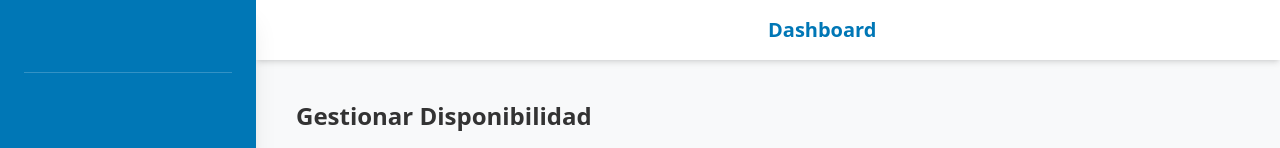
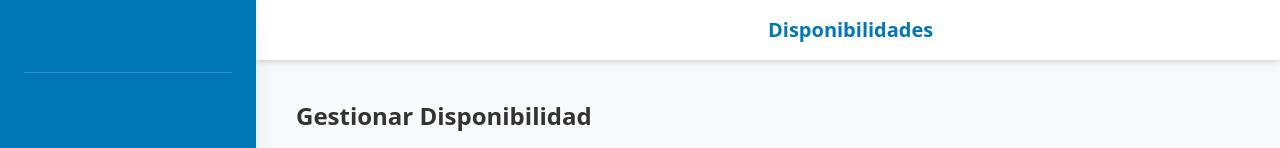
Before and after one commit to jlvelizber/mediappFront, a Next.js app: page /doctor/availavility in a window 1280 px wide. Shown: the top 148 px of the page. Built offline with nearby package versions, Linux system fonts and the light colour scheme; no server answers; some icons are missing.

Commit message:
Make context for layout

```diff
--- a/src/app/components/Navbar/Navbar.tsx
+++ b/src/app/components/Navbar/Navbar.tsx
@@ -1,11 +1,14 @@
+import { useLayout } from "@/app/context";
 import { UserMenu } from "../UserMenu";
 
 export default function Navbar() {
 
+    const { titlePage } = useLayout()
+
     return (
         <nav className="bg-white shadow-md p-4 flex justify-between items-center">
             <div className="flex-1 md:none"></div>
-            <h2 className="text-xl flex-1 font-bold text-primary">Dashboard</h2>
+            <h2 className="text-xl flex-1 font-bold text-primary">{titlePage || "Dashboard"}</h2>
             {/* User menu */}
             <div className="flex items-center space-x-4">
                 <UserMenu />
--- /dev/null
+++ b/src/app/context/LayoutContext.tsx
@@ -0,0 +1,28 @@
+import { createContext, Dispatch, ReactNode, useContext, useState } from "react";
+
+interface LayoutContextInterface {
+    titlePage: string;
+    setTitlePage: Dispatch<React.SetStateAction<string>>;
+}
+
+// Define las propiedades del proveedor
+interface LayoutProviderProps {
+    children: ReactNode;
+}
+
+
+const LayoutContext = createContext<LayoutContextInterface | undefined>(undefined);
+
+export const LayoutProvider = ({ children }: LayoutProviderProps): ReactNode => {
+    const [titlePage, setTitlePage] = useState<string>("");
+
+    return (<LayoutContext.Provider value={{ titlePage, setTitlePage }}>{children}</LayoutContext.Provider>);
+}
+
+export const useLayout = (): LayoutContextInterface => {
+    const context = useContext(LayoutContext);
+    if (!context) {
+        throw new Error("useAuth debe usarse dentro de LayoutProvider");
+    }
+    return context;
+};
--- a/src/app/context/index.ts
+++ b/src/app/context/index.ts
@@ -1 +1,2 @@
 export * from './AuthContext';
+export * from './LayoutContext'
--- a/src/pages/_app.tsx
+++ b/src/pages/_app.tsx
@@ -1,11 +1,13 @@
-import { AuthProvider } from "@/app/context";
+import { AuthProvider, LayoutProvider } from "@/app/context";
 import "@/app/globals.css";
 import type { AppProps } from "next/app";
 
-export default function Page  ({ Component, pageProps }: AppProps)  {
+export default function Page({ Component, pageProps }: AppProps) {
   return (
     <AuthProvider>
-      <Component {...pageProps} />
+      <LayoutProvider>
+        <Component {...pageProps} />
+      </LayoutProvider>
     </AuthProvider>
   );
 };
--- a/src/pages/doctor/availavility/index.tsx
+++ b/src/pages/doctor/availavility/index.tsx
@@ -4,18 +4,21 @@ import { AvailabilityService } from '@/app/services';
 import { AvailabilityList, DashboardLayout } from '@/app/components'
 import { DateUtil } from '@/app/utils';
 import type { DoctorAvailabilityInterface } from '@/app/intefaces';
+import { useLayout } from '@/app/context';
 
 
 
 
 export default function DoctorAvailability() {
     const { register, handleSubmit, reset } = useForm();
+    const { setTitlePage } = useLayout();
     const [availabilities, setAvailabilities] = useState<DoctorAvailabilityInterface[]>([]);
     const daysOfWeek = DateUtil.getDaysOfWeekAsObject();
-
+    const TITLE_PAGE = "Disponibilidades"
 
     useEffect(() => {
         fetchAvailabilities();
+        setTitlePage(TITLE_PAGE)
     }, []);
 
     const fetchAvailabilities = async () => {
--- a/src/pages/doctor/index.tsx
+++ b/src/pages/doctor/index.tsx
@@ -1,7 +1,16 @@
-import {  DashboardLayout } from "@/app/components";
+import { DashboardLayout } from "@/app/components";
+import { useLayout } from "@/app/context";
+import { useEffect } from "react";
 
 
 export default function Index() {
+
+  const TITLE_PAGE = "Dashboard";
+
+  const { setTitlePage } = useLayout();
+
+  useEffect(() => setTitlePage(TITLE_PAGE), [setTitlePage])
+
   return (
     <DashboardLayout>¡Bienvenidos Dosctores!  </DashboardLayout>
   )
--- a/src/pages/doctor/profile/index.tsx
+++ b/src/pages/doctor/profile/index.tsx
@@ -1,7 +1,8 @@
+import { DashboardLayout } from '@/app/components'
 import React from 'react'
 
 export default function DoctorProfile() {
   return (
-    <div>Doctor Profile</div>
+    <DashboardLayout>Doctor Profile</DashboardLayout>
   )
 }
```
